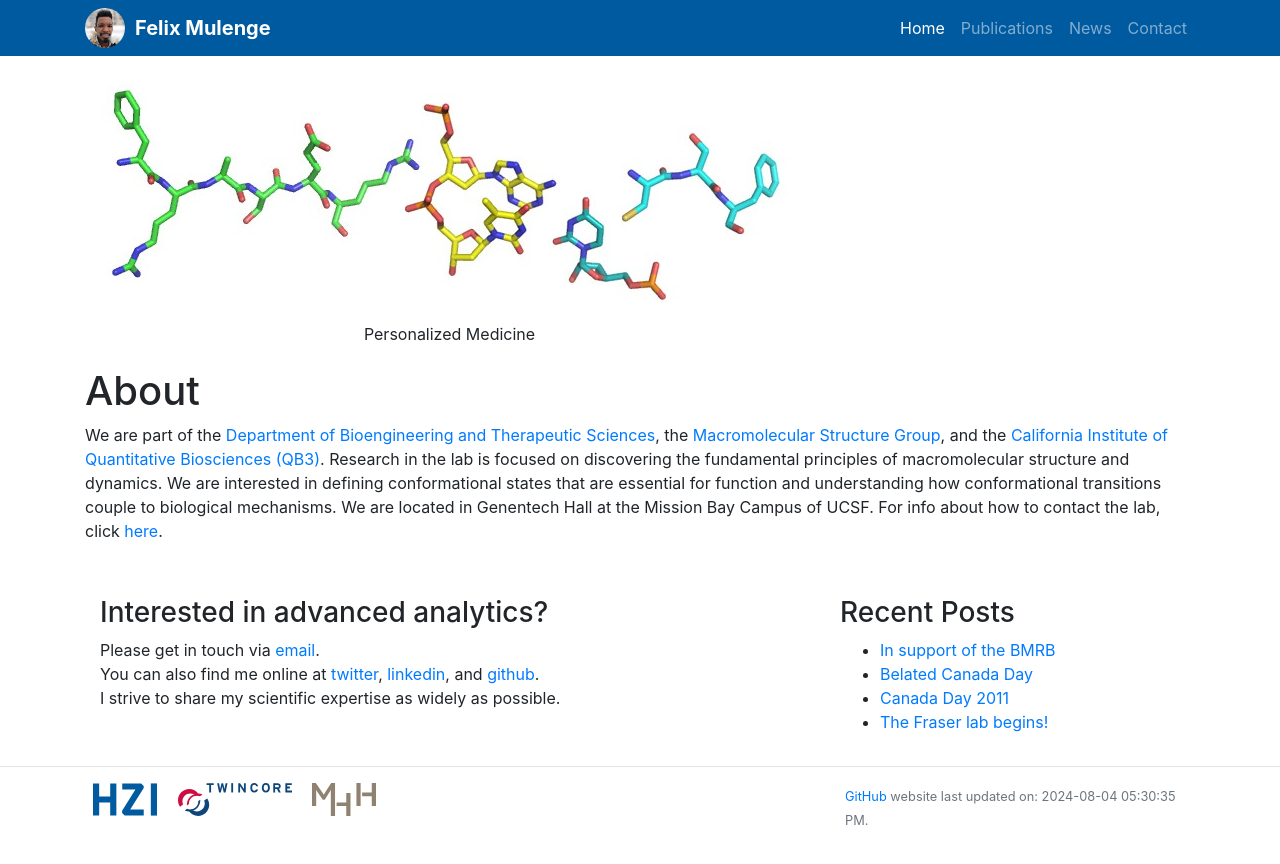
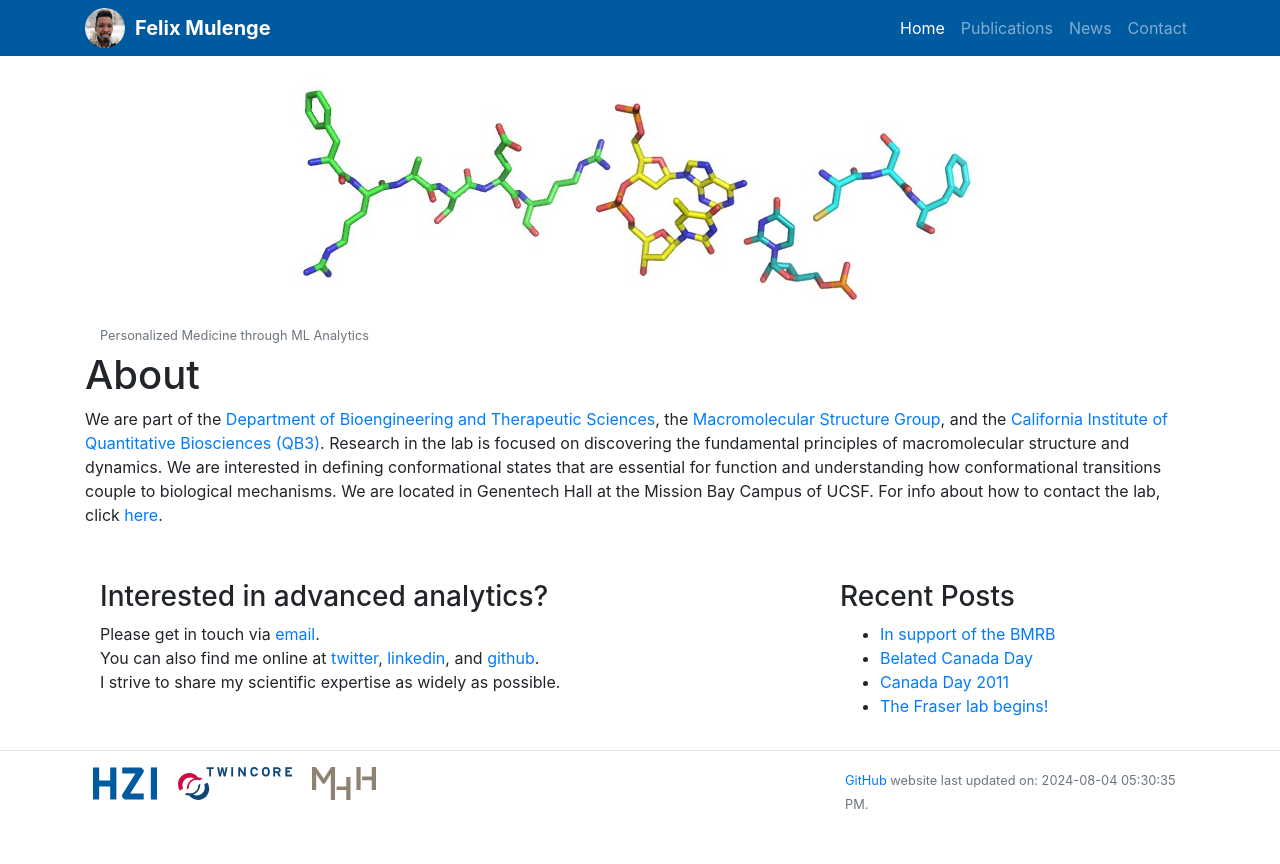
Before and after one commit to fmulenge/fmulenge.github.io, a Jekyll site: the page built from index.md, in a window 1280 px wide. Shown: the top 864 px of the page. Built offline with Jekyll 4.4.1, drawn with Linux system fonts in a browser that asks for light colours.

Commit message:
Update home.html

```diff
--- a/_layouts/home.html
+++ b/_layouts/home.html
@@ -1,12 +1,8 @@
 {% include header.html %}
 
 <div class="container">
-    <div class="row">
-        <div style="text-align: center">
-            <img src="/static/img/logo/jf_aa_logo.jpg" alt="">
-            <p>Personalized Medicine</p>
-        </div>
-    </div>
+            <img class="img-fluid mx-auto d-block" src="/static/img/logo/jf_aa_logo.jpg" alt="">
+            <small class="text-muted"> Personalized Medicine through ML Analytics</small>
     <div class="row">
         <div class="col-md-15">
     	    <div class="jumbotron bg-white">
```
